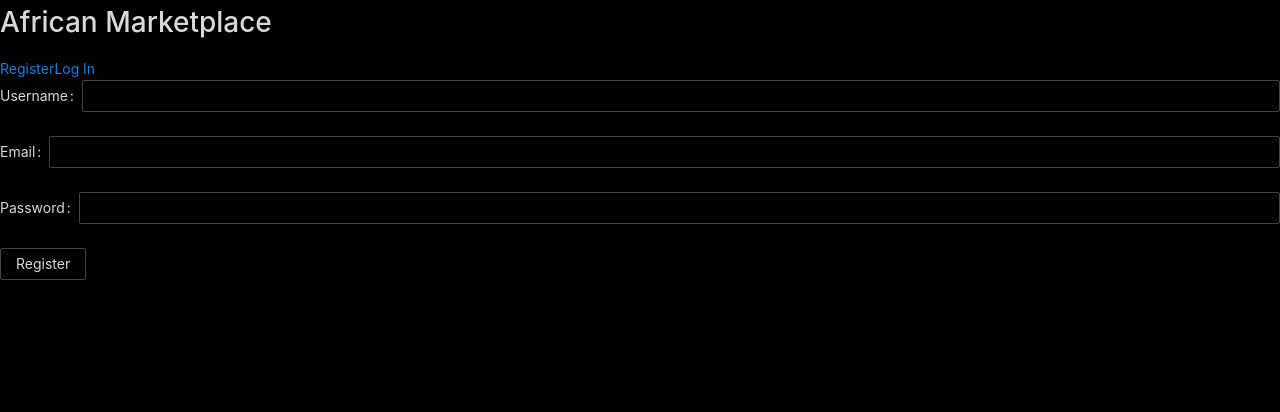
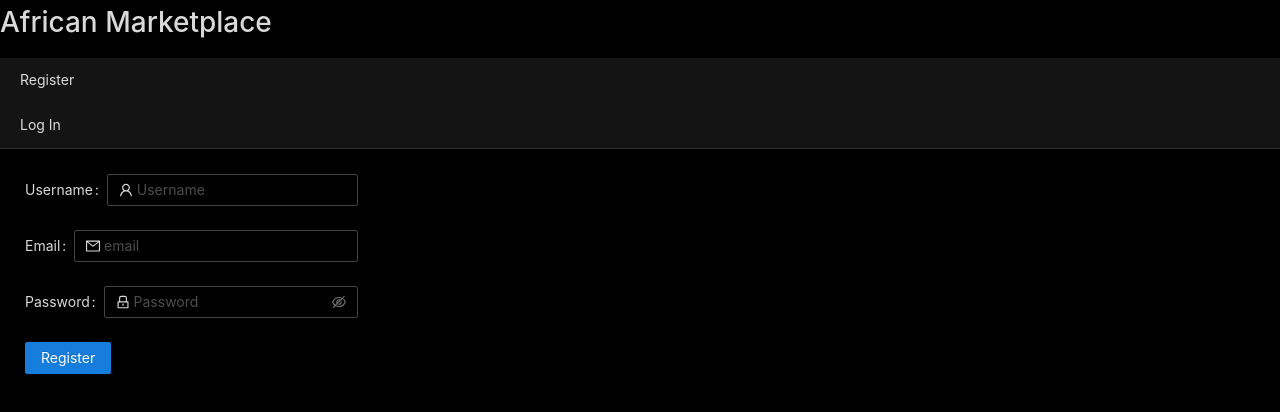
Before and after one commit to atoledo1/Sauti-African-Marketplace, a React (Create React App) app in the folder my-app/: page /register in a window 1280 px wide. Shown: the top 412 px of the page. Built offline with nearby package versions, Linux system fonts and the light colour scheme.

Commit message:
added nav

```diff
--- a/my-app/src/components/Navigation.js
+++ b/my-app/src/components/Navigation.js
@@ -1,6 +1,9 @@
 import React from "react";
 import {NavLink} from "react-router-dom";
 import "../App.css";
+import { Menu } from 'antd';
+import MenuItem from "antd/lib/menu/MenuItem";
+
 
 function Navigation(props) {
   const logout = function () {
@@ -10,20 +13,33 @@ function Navigation(props) {
   };
   return (
     <>
+    <Menu  mode="horizontal">
+
       {props.loggedIn ? (
         <div>
+            <Menu.Item >
           <NavLink to="/home">Home</NavLink>
+          </Menu.Item>
+          <Menu.Item >
           <NavLink to="/mylistings"> My Listings</NavLink>
+          </Menu.Item>
+          <Menu.Item>
           <NavLink to="/login" onClick={logout}>
             Log Out
           </NavLink>
+          </Menu.Item>
         </div>
       ) : (
         <div>
+            <Menu.Item>
           <NavLink to="/register">Register</NavLink>
+          </Menu.Item>
+          <MenuItem>
           <NavLink to="/login">Log In</NavLink>
+          </MenuItem>
         </div>
       )}
+      </Menu>
     </>
   );
 }
--- a/my-app/src/components/login.js
+++ b/my-app/src/components/login.js
@@ -70,7 +70,7 @@ function Login(props) {
           </Form.Item>
 
         <Form.Item rules={[{ required: true, message: 'Please input your Password!' }]}label="Password">
-          <Input   prefix={<LockOutlined className="site-form-item-icon" />}
+          <Input.Password   prefix={<LockOutlined className="site-form-item-icon" />}
             id="logpass"
             name="password"
             type="password"
--- a/my-app/src/components/register.js
+++ b/my-app/src/components/register.js
@@ -6,7 +6,8 @@ import axios from "axios";
 import {BASE_URL, REGISTER_PATH} from "../utils/URLs";
 import "../App.css";
 
-import { Form, Input, Button } from 'antd';
+import { UserOutlined, LockOutlined, MailOutlined } from '@ant-design/icons';
+import {Form, Input, Button} from "antd";
 const initialForm = {
   username: "",
   email: "",
@@ -23,51 +24,60 @@ function Register() {
   };
 
   const handleSubmit = (e) => {
-
-        axios
-          .post(`${BASE_URL}${REGISTER_PATH}`, form)
-          .then((res) => {
+    axios.post(`${BASE_URL}${REGISTER_PATH}`, form).then((res) => {
       console.log(res.data.data.password);
       history.push("/login");
-          })
-
+    });
   };
 
   return (
+    <Form style={{width: "26%", margin: "25px"}} onFinish={handleSubmit}>
+      <Form.Item rules={[
+          {
+            required: true,
+            message: 'Please input your username!',
 
-      <Form onFinish={handleSubmit}>
-       <Form.Item label="Username">
+          },
+        ]} label="Username">
         <Input
           id="name"
           name="username"
           type="textbox"
           onChange={handleChange}
+          prefix={<UserOutlined className="site-form-item-icon" />} placeholder="Username"
         />
       </Form.Item>
-      <Form.Item label="Email">
-
-
-          <Input
-            id="mail"
-            name="email"
-            type="email"
-            onChange={handleChange}
-          />
+      <Form.Item rules={[
+          {
+            type: 'email',
+            message: 'The input is not valid E-mail!',
+          },
+          {
+            required: true,
+            message: 'Please input your E-mail!',
+          },
+        ]}label="Email">
+        <Input prefix={<MailOutlined className="site-form-item-icon" />} placeHolder="email" id="mail" name="email" type="email" onChange={handleChange} />
       </Form.Item>
-      <Form.Item label="Password">
-
-          <Input
+      <Form.Item  rules={[
+          {
+            required: true,
+            message: 'Please input your password!',
+          },
+        ]}label="Password">
+        <Input.Password
           id="pass"
           name="password"
           type="password"
           onChange={handleChange}
+          prefix={<LockOutlined className="site-form-item-icon" />}
+          placeholder="Password"
         />
       </Form.Item>
       <Form.Item>
-        <Button htmlType="submit">Register</Button>
+        <Button  type="primary" htmlType="submit">Register</Button>
       </Form.Item>
     </Form>
-
   );
 }
 export default Register;
```
Lines whose indentation alone changed are shown as unchanged.
